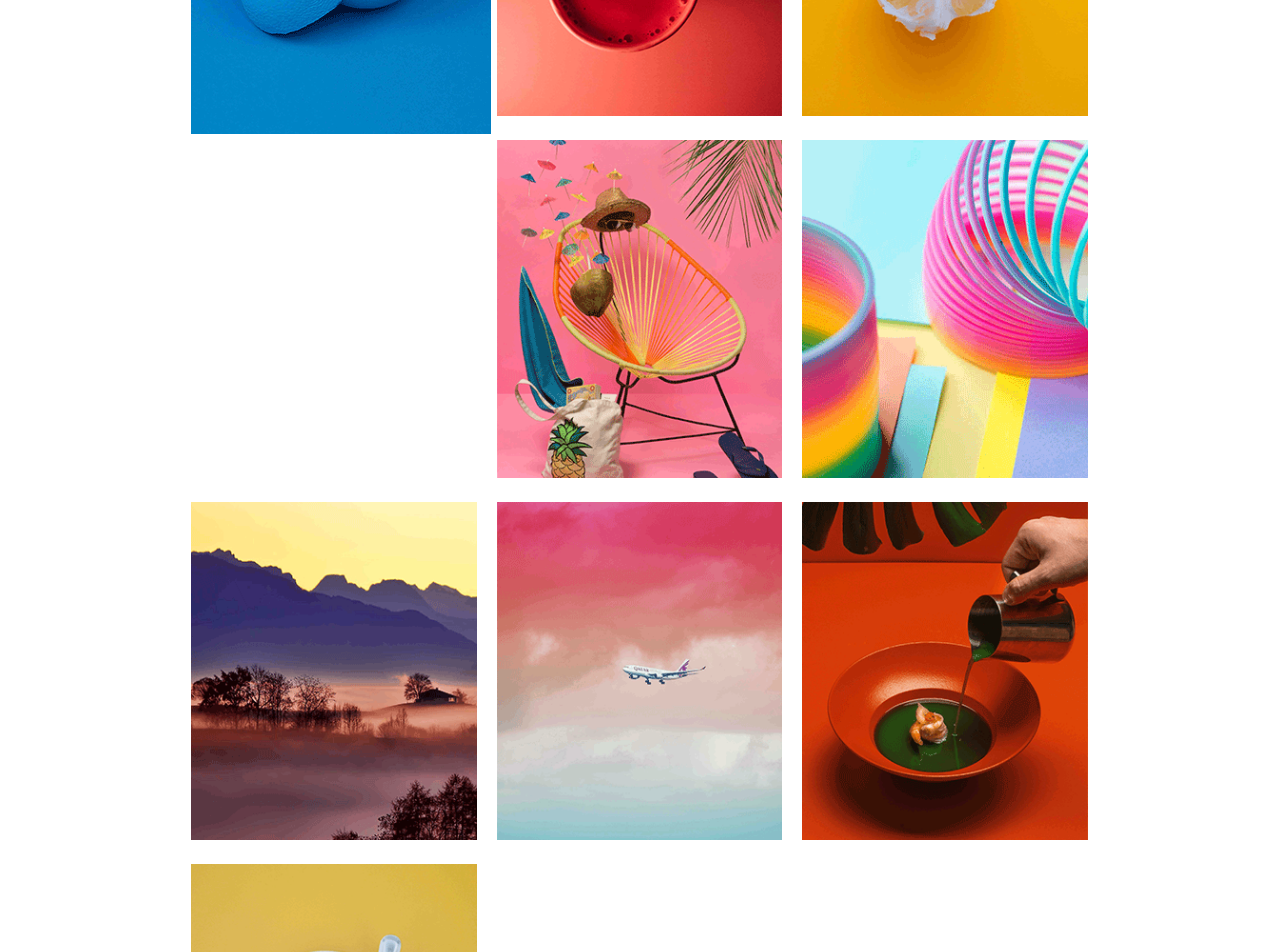
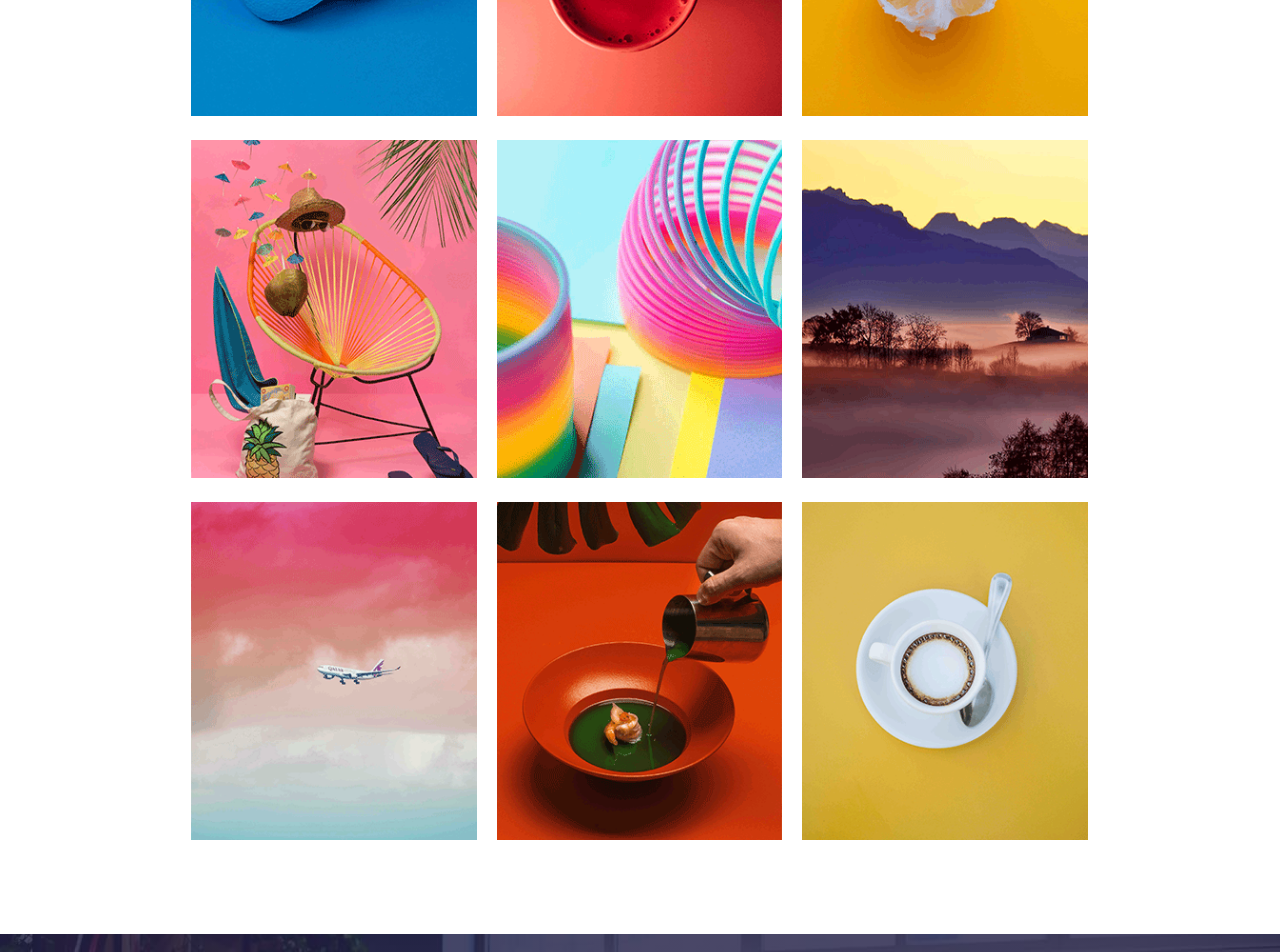
Before and after one commit to Marutthakor/web-Rivia, a plain HTML site: page index.html in a window 1280 px wide. Shown: the part 4000-4952 px from the top of the page. Drawn offline with Linux system fonts and the light colour scheme.

Commit message:
typeography1

```diff
--- a/css/style.css
+++ b/css/style.css
@@ -34,6 +34,11 @@ ul,
 li {
     margin: 0;
     padding: 0;
+}
+
+
+.divm5 img{
+    width: 100%;
 }
 
 .coman {
--- a/index.html
+++ b/index.html
@@ -3,7 +3,7 @@
 
 <head>
     <meta charset="UTF-8">
-    <title>Home | XeroTheme</title>
+    <title>Home | </title>
     <link rel="stylesheet" href="css/style.css">
     <link rel="icon" href="images/favicon-96x96.png"> </head>
 
@@ -227,14 +227,14 @@
     <!--section5-->
     <div class="coman4">
         <div class="divm5"><img src="images/1.png" alt=""></div>
-        <div class="divm5"><img src="images/2.png" width="100%" alt=""></div>
-        <div class="divm5"><img src="images/3.png" width="100%" alt=""></div>
-        <div class="divm5"><img src="images/4.png" width="100%" alt=""></div>
-        <div class="divm5"><img src="images/5.png" width="100%" alt=""></div>
-        <div class="divm5"><img src="images/6.png" width="100%" alt=""></div>
-        <div class="divm5"><img src="images/7.png" width="100%" alt=""></div>
-        <div class="divm5"><img src="images/8.png" width="100%" alt=""></div>
-        <div class="divm5"><img src="images/9.png" width="100%" alt=""></div>
+        <div class="divm5"><img src="images/2.png"  alt=""></div>
+        <div class="divm5"><img src="images/3.png"  alt=""></div>
+        <div class="divm5"><img src="images/4.png"  alt=""></div>
+        <div class="divm5"><img src="images/5.png"  alt=""></div>
+        <div class="divm5"><img src="images/6.png"  alt=""></div>
+        <div class="divm5"><img src="images/7.png"  alt=""></div>
+        <div class="divm5"><img src="images/8.png"  alt=""></div>
+        <div class="divm5"><img src="images/9.png"  alt=""></div>
     </div>
     <!--section5 end-->
     <!--section6-->
```
